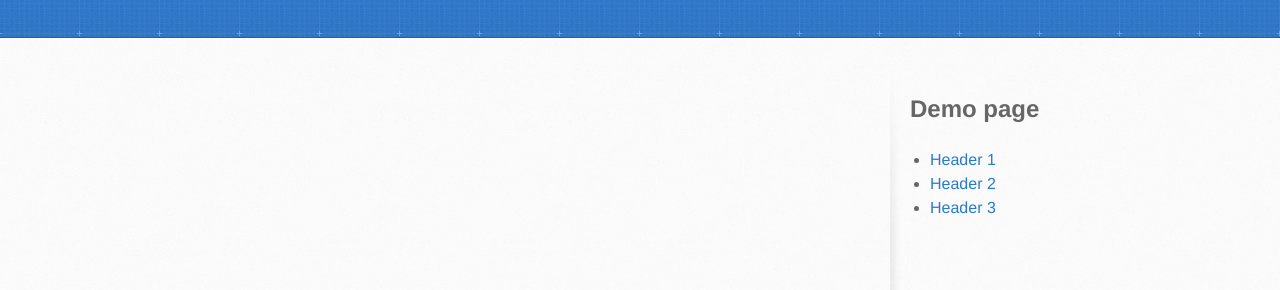
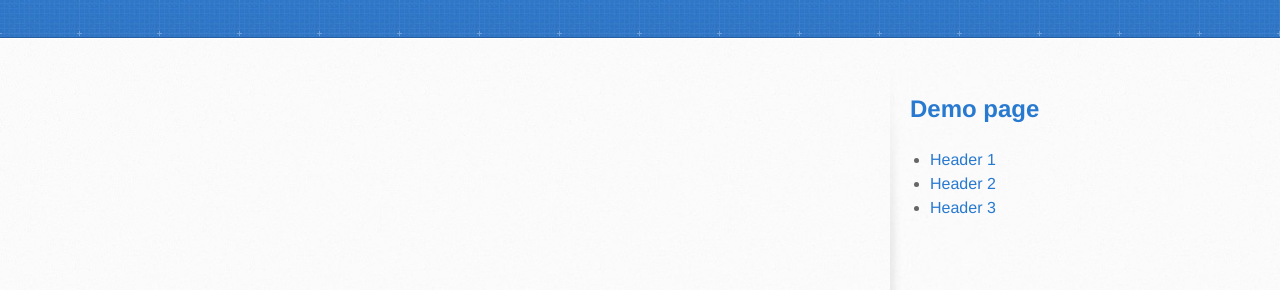
Before and after one commit to Queuy-Enterprise/queuy-docs, a Jekyll site: the page built from index.html, in a window 1280 px wide. Shown: the part 207-497 px from the top of the page. Built offline with Jekyll 4.4.1, drawn with Linux system fonts in a browser that asks for light colours.

Commit message:
Add page link to sidebar navigation

```diff
--- a/_data/nav.yml
+++ b/_data/nav.yml
@@ -1,5 +1,6 @@
 toc:
   - title: Demo page
+    url: /demo.html
     subfolderitems:
       - page: Header 1
         url: /demo.html#header1
--- a/_layouts/default.html
+++ b/_layouts/default.html
@@ -38,7 +38,7 @@
         <aside id="sidebar">
             {% if page.nav == true %}
                 {% for item in site.data.nav.toc %}
-                    <h3>{{ item.title }}</h3>
+                    <h3><a href="{{ item.url }}">{{ item.title }}</a></h3>
                     <ul>
                         {% for entry in item.subfolderitems %}
                         <li><a href="{{ entry.url }}">{{ entry.page }}</a></li>
```
